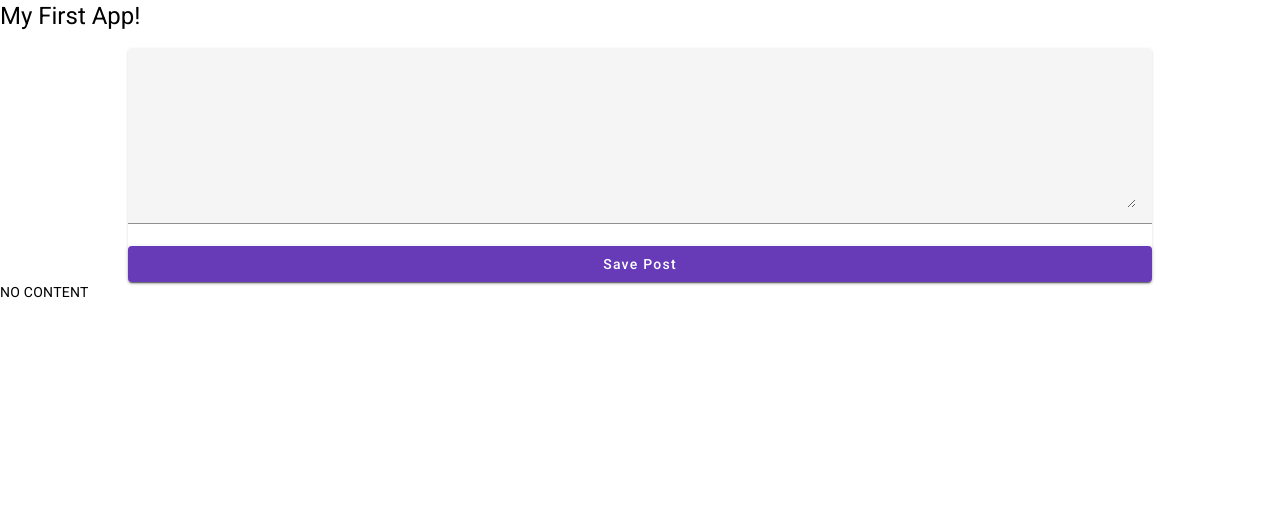
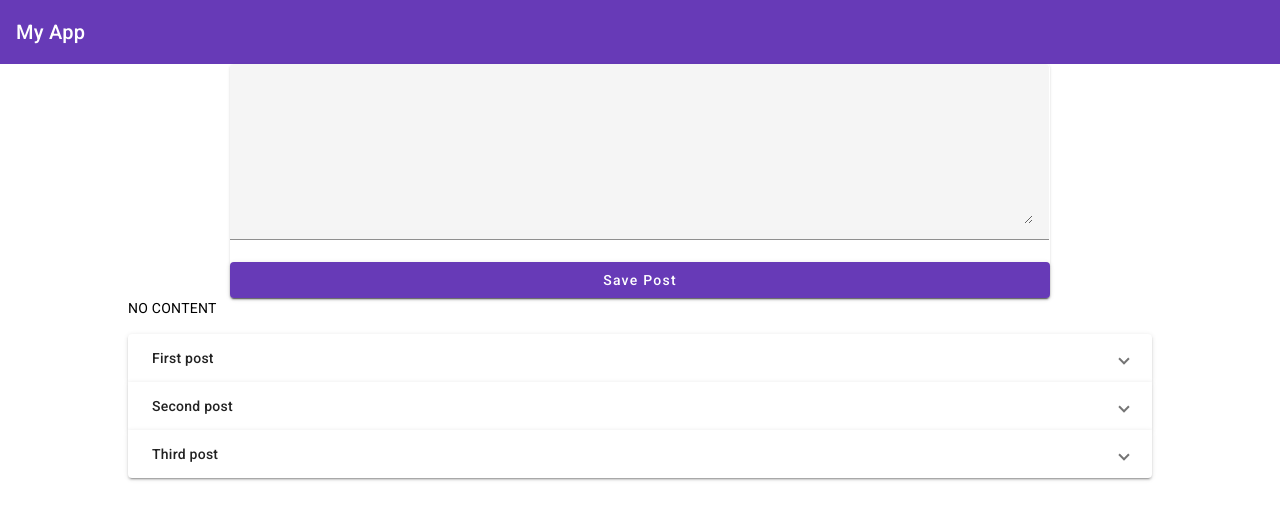
Before and after one commit to brendon-rofe/udemy-mean, an Angular app in the folder mean-course/: page / in a window 1280 px wide. Shown: the top 520 px of the page. Built offline with nearby package versions, Linux system fonts and the light colour scheme.

Commit message:
Display list of dummy posts

```diff
--- a/mean-course/src/app/app.component.css
+++ b/mean-course/src/app/app.component.css
@@ -0,0 +1,5 @@
+main {
+  margin-top: 1rem;
+  width: 80%;
+  margin: auto;
+}
--- a/mean-course/src/app/app.component.html
+++ b/mean-course/src/app/app.component.html
@@ -1,2 +1,5 @@
-<h1>My First App!</h1>
-<app-post-create></app-post-create>
+<app-header></app-header>
+<main>
+  <app-post-create></app-post-create>
+  <app-post-list></app-post-list>
+</main>
--- /dev/null
+++ b/mean-course/src/app/header/header.component.html
@@ -0,0 +1 @@
+<mat-toolbar color="primary">My App</mat-toolbar>
--- /dev/null
+++ b/mean-course/src/app/posts/post-list/post-list.component.css
@@ -0,0 +1,4 @@
+:host {
+  display: block;
+  margin-top: 1rem;
+}
--- /dev/null
+++ b/mean-course/src/app/posts/post-list/post-list.component.html
@@ -0,0 +1,8 @@
+<mat-accordion>
+  <mat-expansion-panel *ngFor="let post of posts">
+    <mat-expansion-panel-header >
+      {{ post.title }}
+    </mat-expansion-panel-header>
+    <p>{{ post.content }}</p>
+  </mat-expansion-panel>
+</mat-accordion>
--- /dev/null
+++ b/mean-course/src/app/posts/post-list/post-list.component.ts
@@ -0,0 +1,17 @@
+import { Component } from "@angular/core";
+
+
+@Component({
+  selector: 'app-post-list',
+  templateUrl: './post-list.component.html',
+  styleUrls: ['./post-list.component.css'],
+})
+export class PostListComponent {
+
+  posts = [
+    { title: "First post", content: "This is the first post\s content" },
+    { title: "Second post", content: "This is the Second post\s content" },
+    { title: "Third post", content: "This is the Third post\s content" },
+  ];
+
+}
```
Also changed, not shown: mean-course/src/app/app.module.ts (+11 -3 lines), mean-course/src/app/header/header.component.ts (added, +9 -0 lines).
